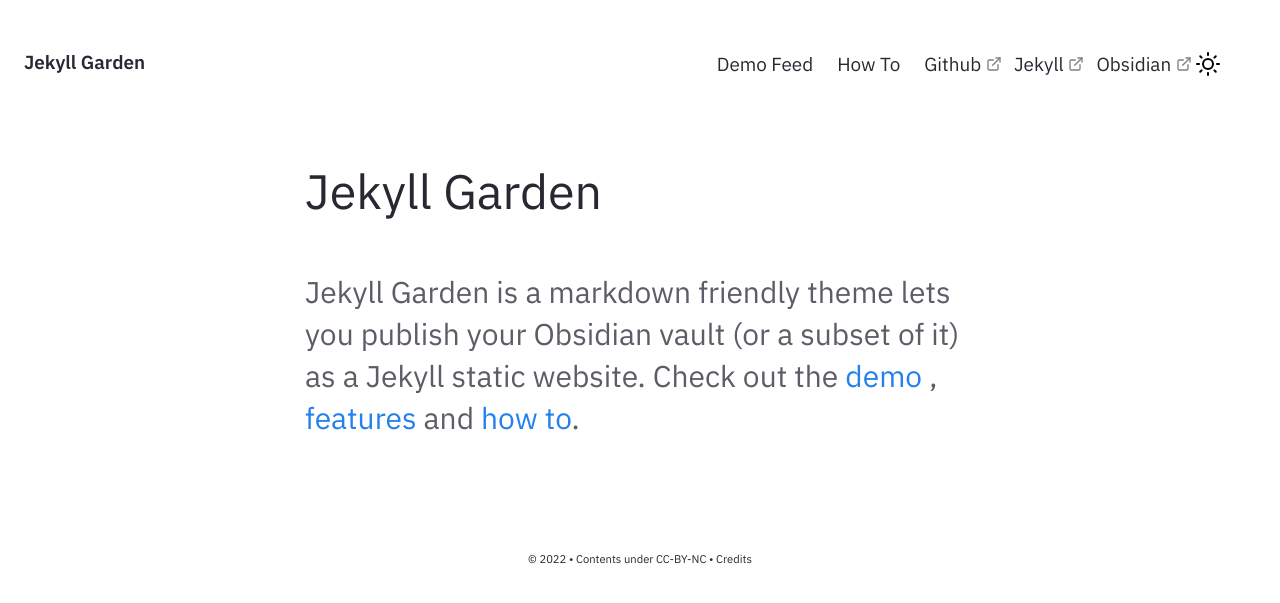
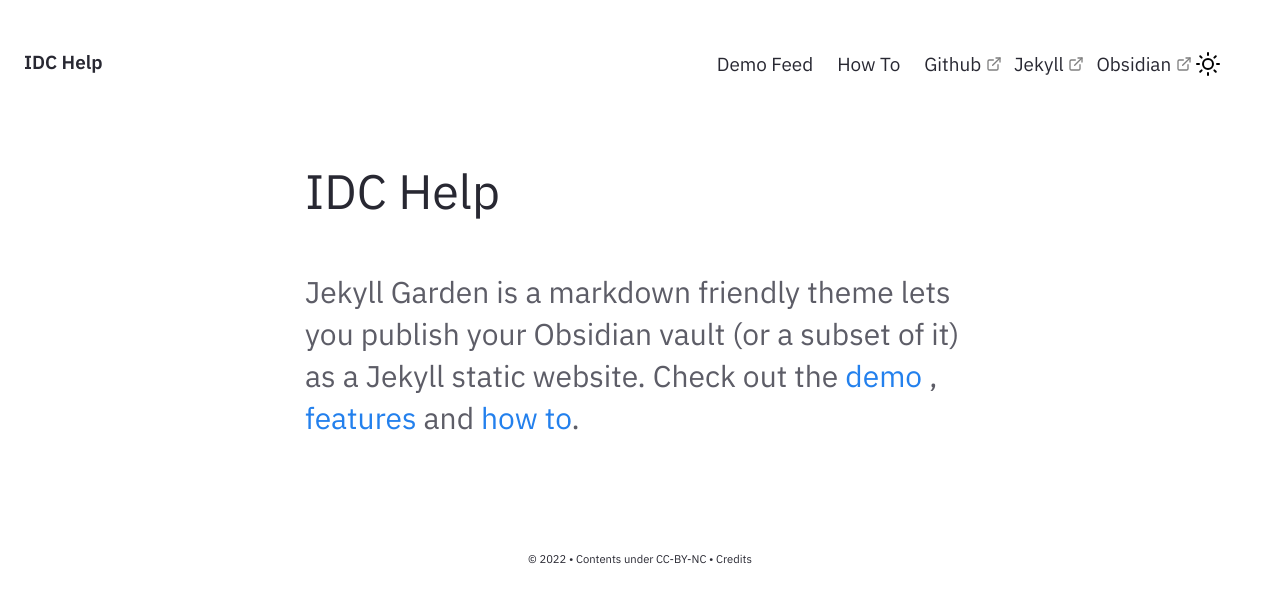
Before and after one commit to akademi-archive/akademi-archive.github.io, a Jekyll site: the page built from pages/index.md, in a window 1280 px wide. Shown: the top 603 px of the page. Built offline with Jekyll 4.4.1, drawn with Linux system fonts in a browser that asks for light colours.

Commit message:
Only change page title

```diff
--- a/_config.yml
+++ b/_config.yml
@@ -27,8 +27,8 @@ baseurl: ""
 
 # Website Header, Description, Footer year and text.
 # If you are deleting this, make sure you remove it from HTML files too
-heading: Jekyll Garden # Change this
-content: Obsidian ready Jekyll Theme
+heading: IDC Help # Change this
+content: Help docs for Microsoft IDC
 copyright:
   year: © 2022
   msg: Contents under CC-BY-NC
```
